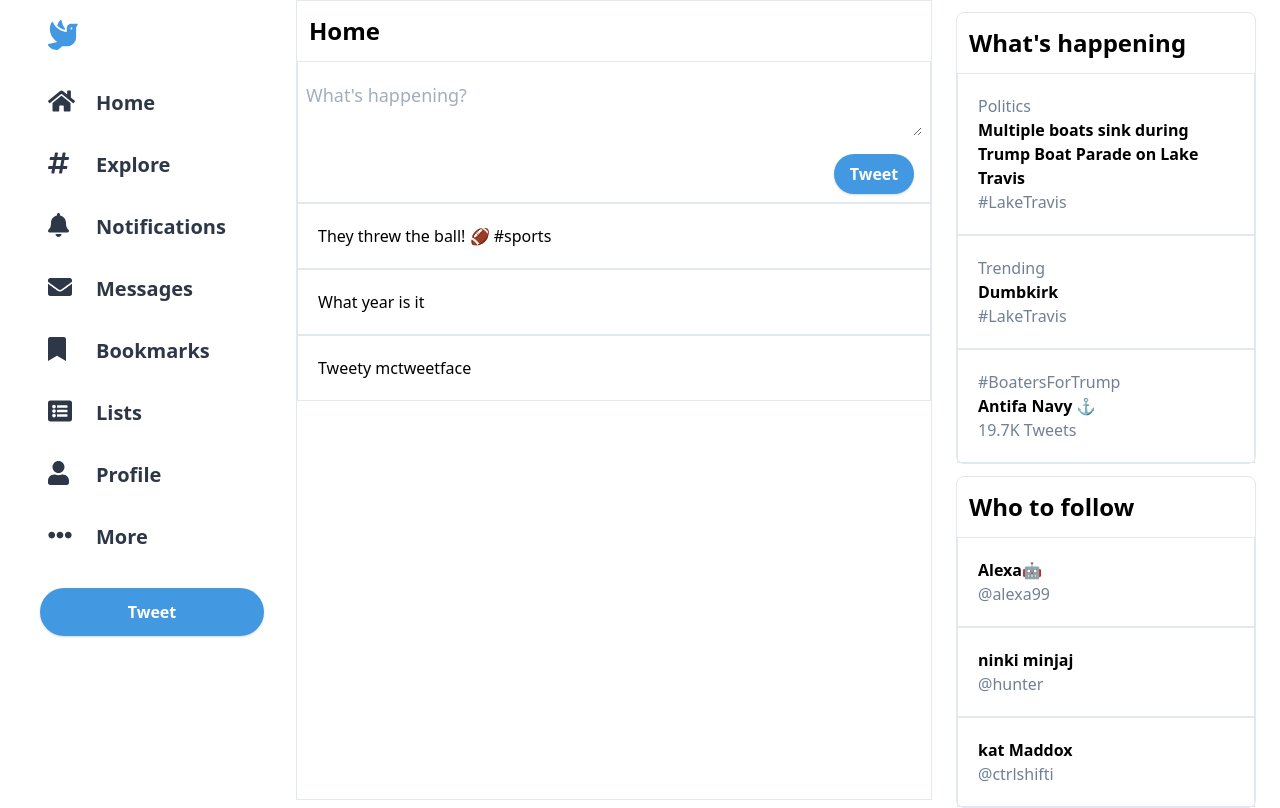
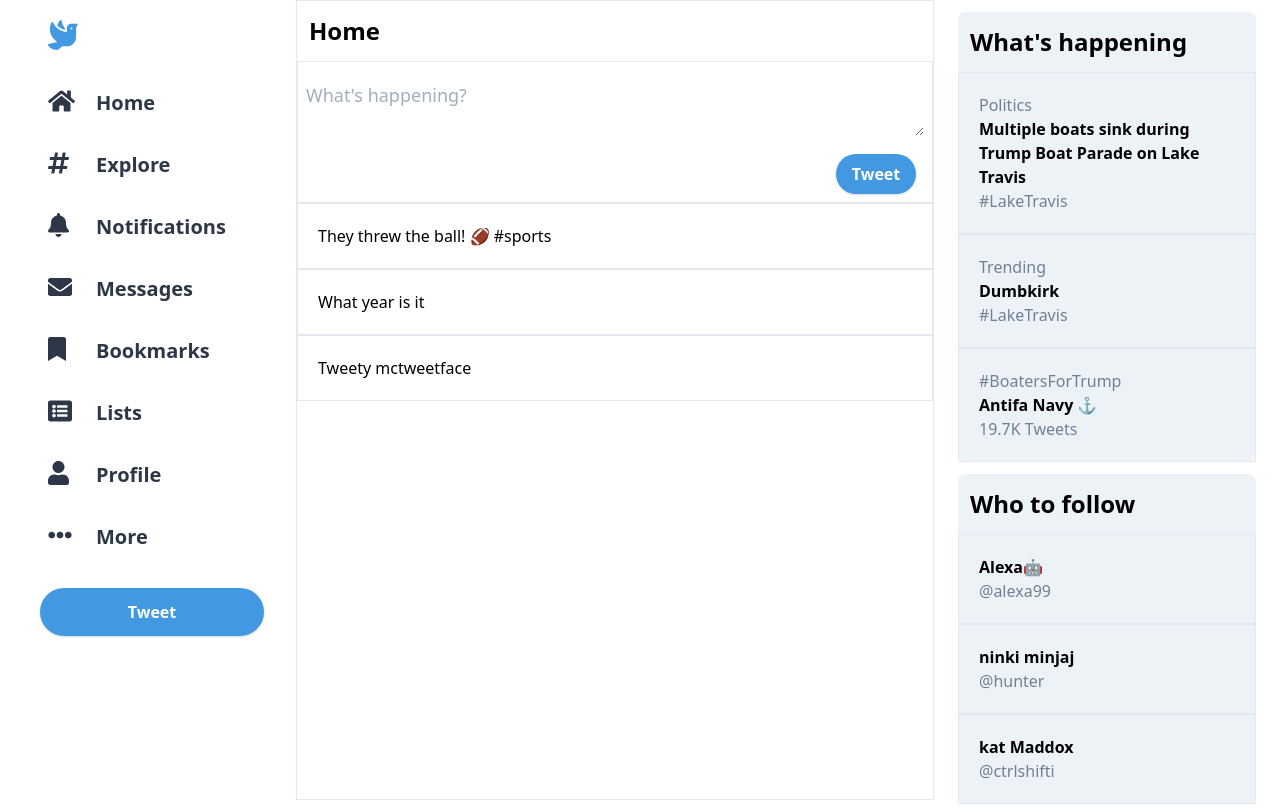
Before and after one commit to danielrobertson/twitter-clone, a Next.js app: page / in a window 1280 px wide. Built offline with nearby package versions, Linux system fonts and the light colour scheme.

Commit message:
grey backgrounds

```diff
--- a/components/whats-happening.js
+++ b/components/whats-happening.js
@@ -16,7 +16,7 @@
   ]);
 
   return (
-    <div className="border rounded-lg my-3 mx-6">
+    <div className="rounded-lg my-3 mx-6 bg-gray-200">
       <h2 className="text-2xl font-bold px-3 py-3">What's happening</h2>
       {happenings.map((t) => (
         <div key={t.text} className="border p-5">
--- a/components/who-to-follow.js
+++ b/components/who-to-follow.js
@@ -16,7 +16,7 @@
   ]);
 
   return (
-    <div className="border rounded-lg my-3 mx-6">
+    <div className="rounded-lg my-3 mx-6 bg-gray-200">
       <h2 className="text-2xl font-bold px-3 py-3">Who to follow</h2>
       {whoToFollowList.map((t) => (
         <div key={t.name} className="border p-5">
```
